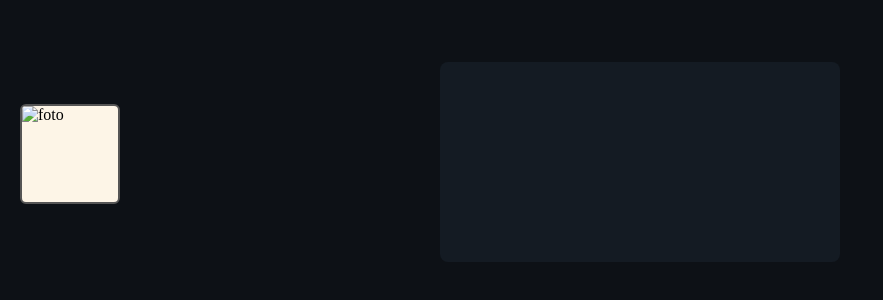
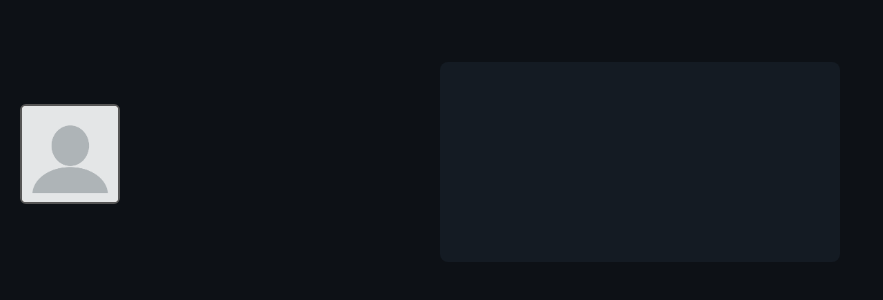
Before and after one commit to AarmandoCT/Menu, a plain HTML site: page index.html in a window 1280 px wide. Shown: the part 246-546 px from the top of the page, without its empty margins (0-883 px from the left). Drawn offline with Linux system fonts and the light colour scheme.

Commit message:
Update image source in index.html

```diff
--- a/index.html
+++ b/index.html
@@ -9,7 +9,7 @@
 </head>
 <body>
     <a>
-     <img src="B3436FB3-3EA2-4ED5-A0B0-F047BFD181BB.png" class="img-01" alt="foto">
+     <img src="IMG_1034.png" class="img-01" alt="foto">
    </a>
    <div class="cuadrado"></div>
     <div class="foto"></div>
```
